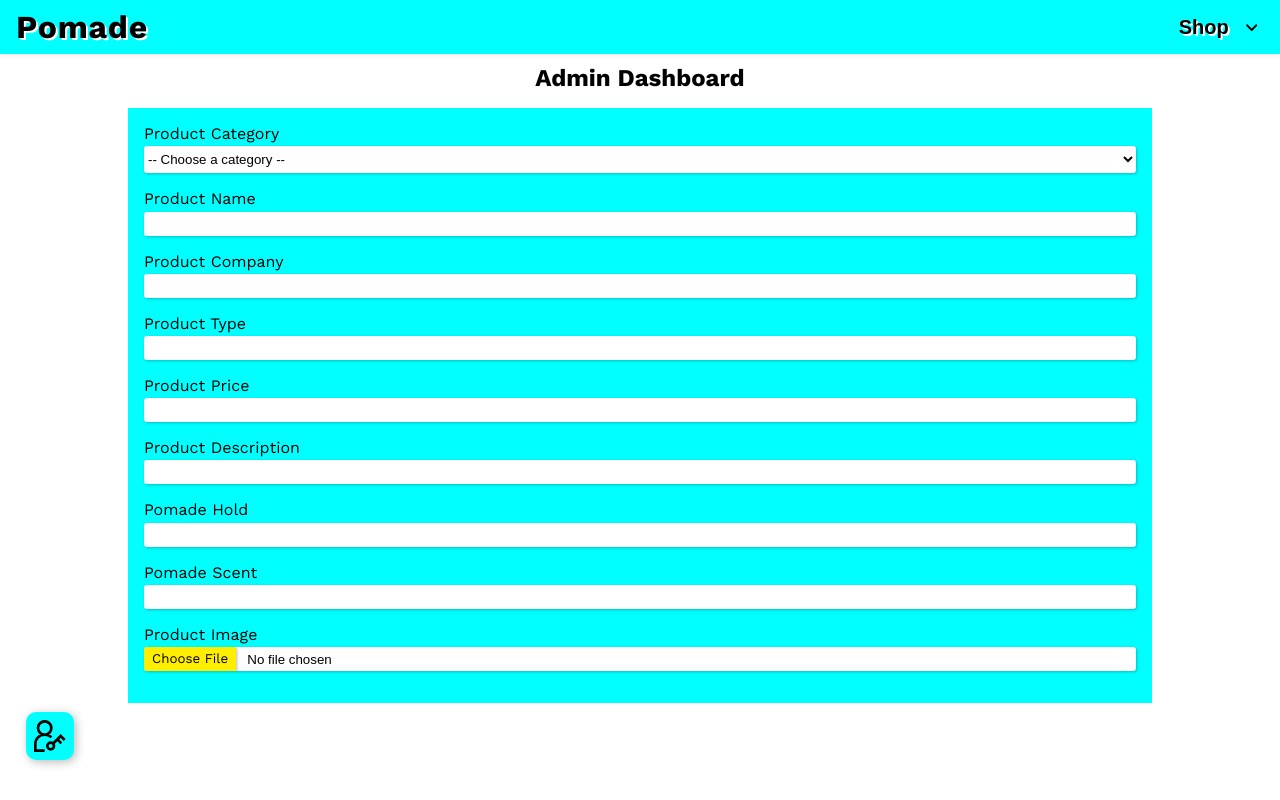
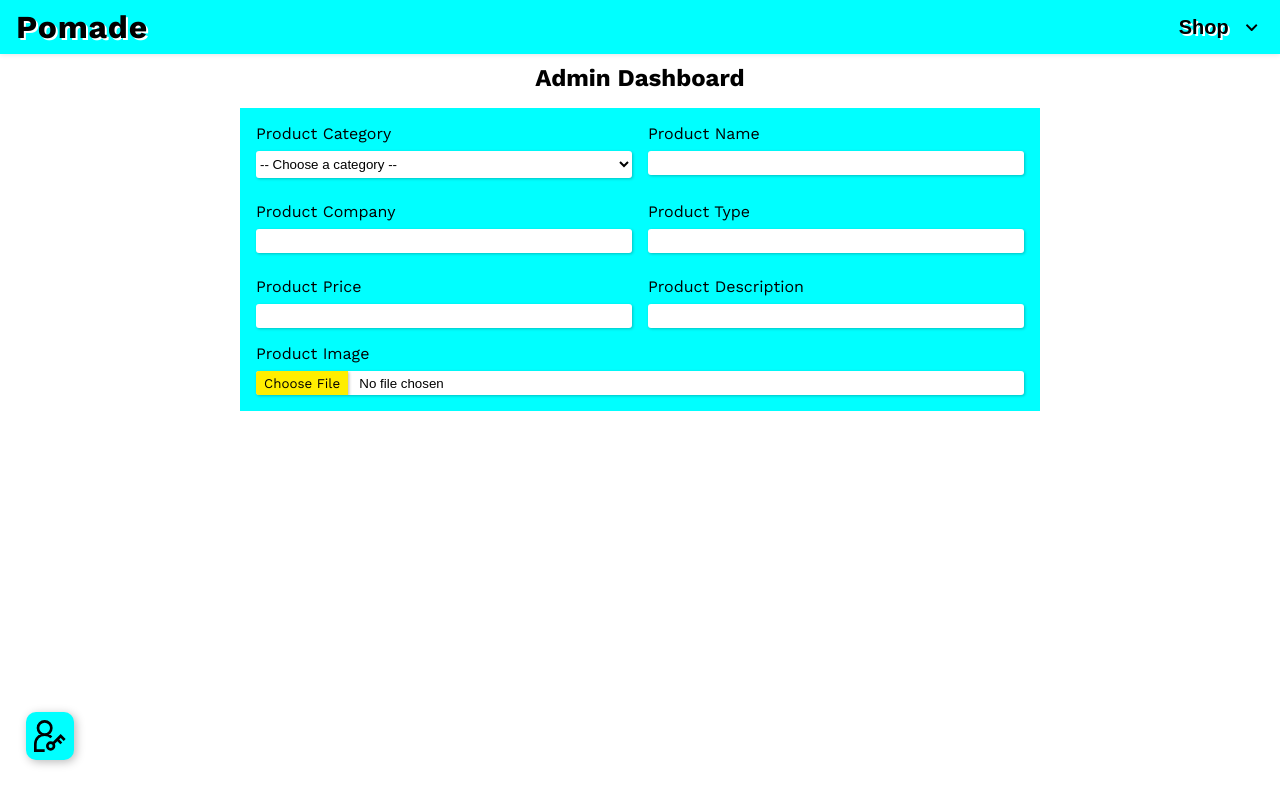
Before and after one commit to ajmenza/pomade-shop-frontend, a React (Create React App) app: page /admin in a window 1280 px wide. Built offline with nearby package versions, Linux system fonts and the light colour scheme; no server answers.

Commit message:
added grid styling to product form, fixed post request, and other miscellanius css things. also styled pomades page and added css grid

```diff
--- a/src/Components/ProductField.js
+++ b/src/Components/ProductField.js
@@ -1,15 +1,15 @@
 const ProductField = ({label, type, name}) => {
   return (
 
-    <>
+    <div className="product-field">
       <label className="pomade-label" htmlFor={name}>{label}</label>
       <input
-        className="pomade-field"
+        className="product-input"
         name={name}
         id={name}
         type={type}
       />
-    </>
+    </div>
   );
 };
 
--- a/src/Header/MainNavDropdownList.js
+++ b/src/Header/MainNavDropdownList.js
@@ -47,6 +47,7 @@ function MainNavDropdownList({ listOpen }) {
         </a>
         <div className={`dot ${showLinks}`}><span>3</span></div>
       </li>
+
     </ul>
   );
 }
--- a/src/Pages/Admin.css
+++ b/src/Pages/Admin.css
@@ -15,7 +15,8 @@
 
 .create-product-form {
   background-color: aqua;
-  width: 80%;
+  width: 90%;
+  max-width: 800px;
   /* height: 10em; */
   display: flex;
   flex-direction: column;
@@ -24,31 +25,48 @@
   margin-bottom: 3rem;
 }
 
+.product-form-grid-container {
+  display: grid;
+  gap: 1.5rem 1rem;
+  grid-template-columns: repeat(2, 1fr);
+}
+
+.product-field {
+  display: flex;
+  flex-direction: column;
+}
+
 .product-name {
 
 }
 
 .pomade-label {
-  margin-bottom: .2rem;
+  margin-bottom: .5rem;
 }
 
-.category-select.pomade-field {
+.category-select.product-input {
   background-color: white;
   height: 1.7rem;
 }
 
-.pomade-field {
+.product-input {
   height: 1.5rem;
   border-radius: 3px;
   box-shadow: 1px 1px 3px rgba(0, 0, 0, 0.24);
-  margin-bottom: 1rem;
+  /* margin-bottom: 1rem; */
+  width: 100%;
 }
-.pomade-field:last-of-type {
+.product-input:last-of-type {
   margin-bottom: none;
 }
 
 .product-description {
   height: 3rem;
+}
+
+.product-image-label {
+  margin-top: 1rem;
+  margin-bottom: .5rem;
 }
 
 input[type=file]::file-selector-button {
@@ -69,7 +87,3 @@ input[type=file]::file-selector-button:hover {
 input[type=file] {
   background-color: white;
 }
-
-input[type=file]::content {
-
-}
--- a/src/Pages/Admin.js
+++ b/src/Pages/Admin.js
@@ -9,16 +9,6 @@ const Admin = () => {
   const { pomades, loadingPomades } = useGlobalContext();
   const [pomadeSelected, setPomadeSelected] = useState(false);
   const [pomadeFields, setPomadeFields] = useState([]);
-
-  // if (pomades.length > 0) {
-  //   const fields = Object.keys(pomades[0]);
-  //   console.log(fields);
-  // }
-
-  // const getPomadeFields = () => {
-  //   const fields = pomades[0];
-  //   console.log(Object.keys(fields));
-  // }
 
   const handleSelect = () => {
     if (productCategory.current.value === "pomade") {
@@ -43,28 +33,23 @@ const Admin = () => {
   }, [pomadeSelected]);
 
   const handleImage = async (e) => {
+    let productImage;
     const imageFile = e.target.files[0];
-    console.log(imageFile);
     const imageData = new FormData();
     imageData.append("image", imageFile);
-    for (var value of imageData.entries()) {
-      console.log(value);
-    }
     try {
       const response = await fetch(
-        "http://localhost:5000/api/v1/products/uploads",
+        "/api/v1/products/uploads",
         {
-          credentials: "include",
+          // credentials: "include",
           method: "POST",
-          headers: {
-            "Content-Type": "multipart/form-data",
-          },
           body: imageData,
         }
       );
-      const response2 = await response.json();
-      console.log(response2);
+      const { image: { src } } = await response.json();
+      productImage = src;
     } catch (error) {
+      productImage = null;
       console.log(error);
     }
   };
@@ -75,11 +60,13 @@ const Admin = () => {
       <div className="admin-container">
         <h2 className="admin-title">Admin Dashboard</h2>
         <form className="create-product-form">
+          <div className="product-form-grid-container">
+            <div className="product-field">
               <label className="pomade-label" htmlFor="product-category">
                 Product Category
               </label>
               <select
-            className="pomade-field category-select"
+                className="product-input category-select"
                 name="product-category"
                 id="product-category"
                 ref={productCategory}
@@ -89,6 +76,13 @@ const Admin = () => {
                 <option value="pomade">Pomade</option>
                 <option value="other">Other</option>
               </select>
+            </div>
+            {pomadeSelected &&
+              <>
+                <ProductField label="Pomade Hold" name="hold" type="text" />
+                <ProductField label="Pomade Scent" name="scent" type="text" />
+              </>
+            }
             <ProductField label="Product Name" name="name" type="text" />
             <ProductField label="Product Company" name="company" type="text" />
             <ProductField label="Product Type" name="type" type="text" />
@@ -98,17 +92,17 @@ const Admin = () => {
               name="description"
               type="text"
             />
-          <ProductField label="Pomade Hold" name="hold" type="text" />
-          <ProductField label="Pomade Scent" name="scent" type="text" />
-          <label className="pomade-label" htmlFor="image">
+          </div>
+
+          <label className="product-image-label" htmlFor="image">
             Product Image
           </label>
           <input
-            className="pomade-field"
+            className="product-input"
             id="image"
             type="file"
             accept="image/*"
-            onChange={handleImage}
+            onSubmit={handleImage}
           />
         </form>
       </div>
--- a/src/Pages/Pomades.css
+++ b/src/Pages/Pomades.css
@@ -1,24 +1,58 @@
 .pomades-container {
-  display: flex;
-  flex-direction: column;
-  position: absolute;
-  top: 3rem;
+  display: block;
+  padding-top: 3.4rem;
+  /* padding: 0rem 1rem; */
   width: 100%;
-  overflow: hidden;
+  max-width: 1500px;
+  height: 100vh;
+  overflow-y: scroll;
 }
 
 .pomades {
+  display: grid;
+  justify-items: center;
+  gap: 1rem;
+  /* grid-template-columns: repeat(12, minmax(240px, 1fr)); */
+  grid-template-columns: repeat(auto-fit, minmax(240px, 1fr));
+  padding: 1rem;
+}
+
+.single-pomade {
+  width: 100%;
+  display: flex;
+  align-items: center;
+  flex-direction: column;
+  box-shadow: 1px 1px 3px rgba(0, 0, 0, 0.35);
+}
+
+.product-image {
+  width: 100%;
+  height: 15em;
+  cursor: pointer;
+}
+
+.product-text {
   display: flex;
   flex-direction: column;
   align-items: center;
+  padding: .3rem;
 }
 
-.single-pomade {
-  width: 50%;
-  justify-content: center;
+.product-name {
+  font-size: .85rem;
+  font-weight: 600;
+  text-align: center;
+  padding: .2rem 0rem;
+
 }
 
-.pomade-image {
-  width: 100%;
-  height: 10em;
+.product-company {
+  font-size: .85rem;
+  font-weight: 500;
+  /* margin-top: .4rem; */
 }
+
+.product-price {
+  font-size: .95rem;
+  letter-spacing: .05rem;
+}
--- a/src/Pages/Pomades.js
+++ b/src/Pages/Pomades.js
@@ -5,7 +5,7 @@ import "./Pomades.css";
 const Pomades = () => {
   const { pomades } = useGlobalContext();
   return (
-    <>
+    <div className="page-container">
       <Header />
       <div className="pomades-container">
         <div className="pomades">
@@ -25,14 +25,18 @@ const Pomades = () => {
             } = pomade;
             return (
               <div className="single-pomade" key={_id}>
-                <img className="pomade-image" src={image} alt={name} />
-                <h2>{name}</h2>
+                <img className="product-image" src={image} alt={name} />
+                <div className="product-text">
+                  <h3 className="product-company">{company}</h3>
+                  <h2 className="product-name">{name}</h2>
+                  <p className="product-price">${price.toFixed(2)}</p>
+                </div>
               </div>
             );
           })}
         </div>
       </div>
-    </>
+    </div>
   );
 };
 
--- a/src/index.css
+++ b/src/index.css
@@ -9,9 +9,15 @@
 *, *::before, *::after {
   box-sizing: border-box;
   border: none;
+  margin: 0;
 }
 
 body {
   margin: 0;
   font-family: 'work sans', sans-serif;
 }
+
+.page-container {
+  display: flex;
+  justify-content: center;
+}
```
Lines whose indentation alone changed are shown as unchanged.
